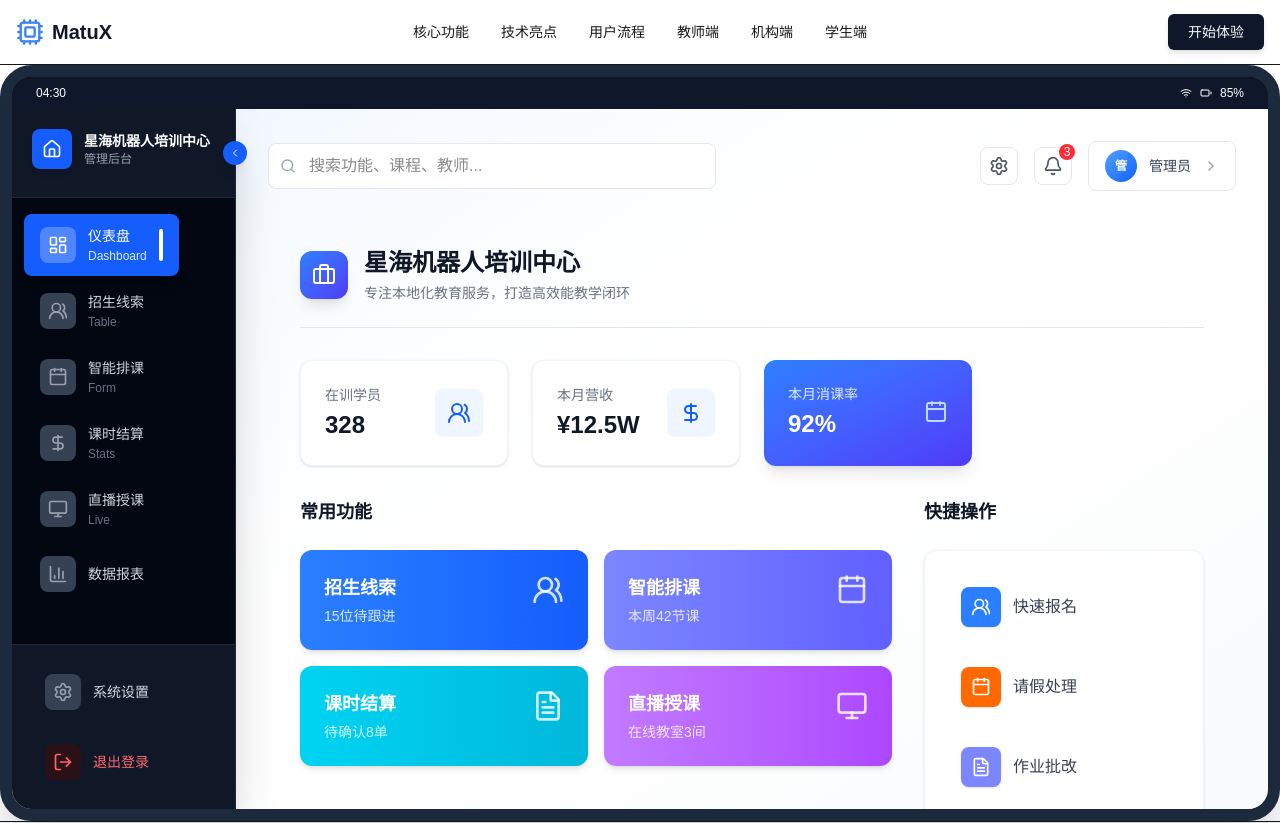
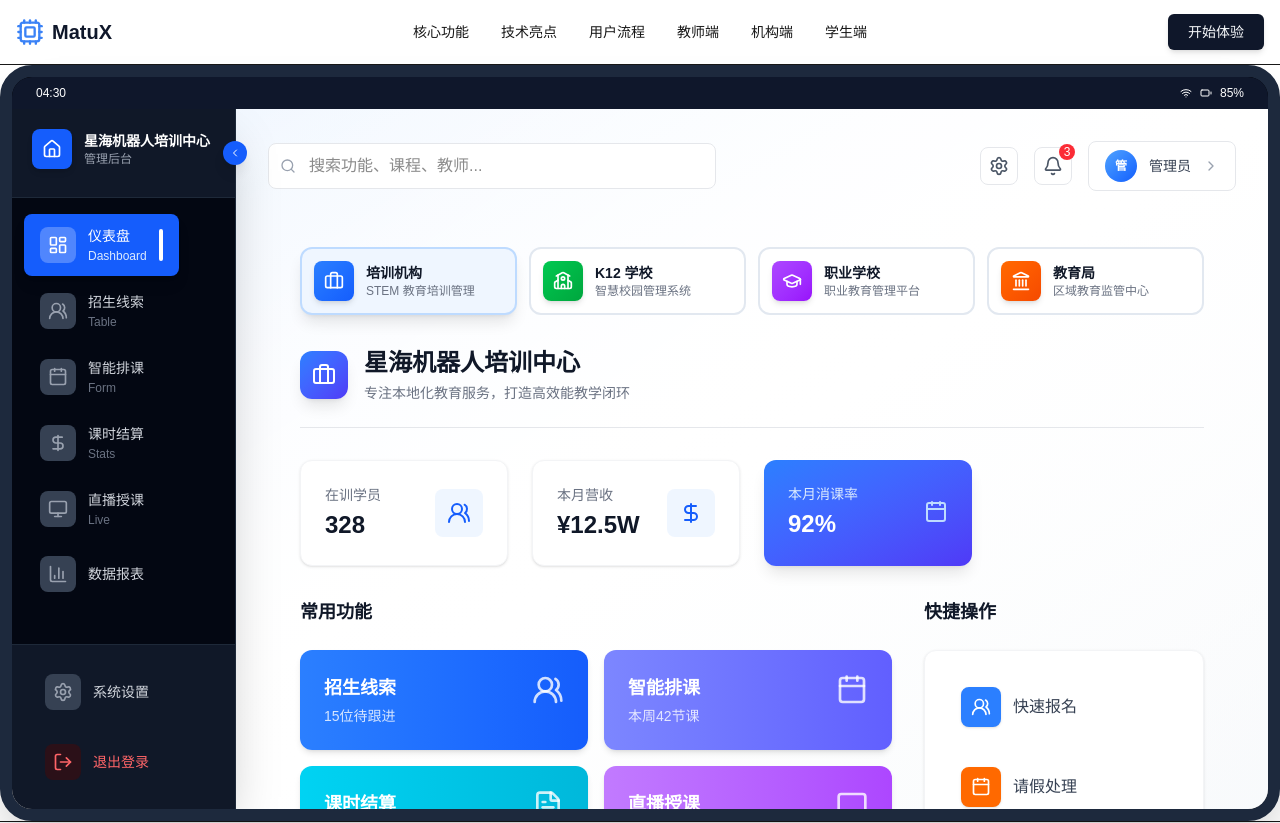
Before and after one commit to MatuX-ai/edu-proto, a Next.js app: page /institution-dashboard in a window 1280 px wide. Shown: the top 823 px of the page. Built offline with nearby package versions, Linux system fonts and the light colour scheme.

Commit message:
feat: 恢复分列菜单作为机构导航快捷入口

```diff
--- a/app/institution-dashboard/page.tsx
+++ b/app/institution-dashboard/page.tsx
@@ -70,6 +70,38 @@ export default function InstitutionDashboardPage() {
     <DashboardLayout config={institutionConfigs[activeTab === 'education-bureau' ? 'bureau' : activeTab]} activeMenu={activeMenu}>
       {/* Main Content */}
       <div className="p-8">
+        {/* Institution Navigation Tabs */}
+        <div className="grid grid-cols-4 gap-3 mb-8">
+          {institutionTypes.map((type, index) => {
+            const Icon = type.icon;
+            const isActive = activeTab === type.key;
+            return (
+              <motion.button
+                key={type.key}
+                initial={{ opacity: 0, y: 20 }}
+                animate={{ opacity: 1, y: 0 }}
+                transition={{ delay: index * 0.05 }}
+                whileHover={{ scale: 1.05 }}
+                whileTap={{ scale: 0.98 }}
+                onClick={() => setActiveTab(type.key as typeof activeTab)}
+                className={`flex items-center gap-3 p-3 rounded-xl border-2 transition-all cursor-pointer ${
+                  isActive
+                    ? `${type.bgColor} ${type.borderColor} shadow-lg`
+                    : 'bg-white border-slate-200 hover:border-slate-300 hover:shadow-md'
+                }`}
+              >
+                <div className={`w-10 h-10 rounded-lg bg-gradient-to-br ${type.color} flex items-center justify-center shadow-md shrink-0`}>
+                  <Icon className="w-5 h-5 text-white" />
+                </div>
+                <div className="text-left">
+                  <div className="text-sm font-semibold text-gray-900">{type.title}</div>
+                  <div className="text-xs text-gray-500">{type.subtitle}</div>
+                </div>
+              </motion.button>
+            );
+          })}
+        </div>
+
         {/* Institution Name Header */}
         <div className="mb-8 pb-6 border-b border-gray-200">
           <div className="flex items-center gap-4">
```
